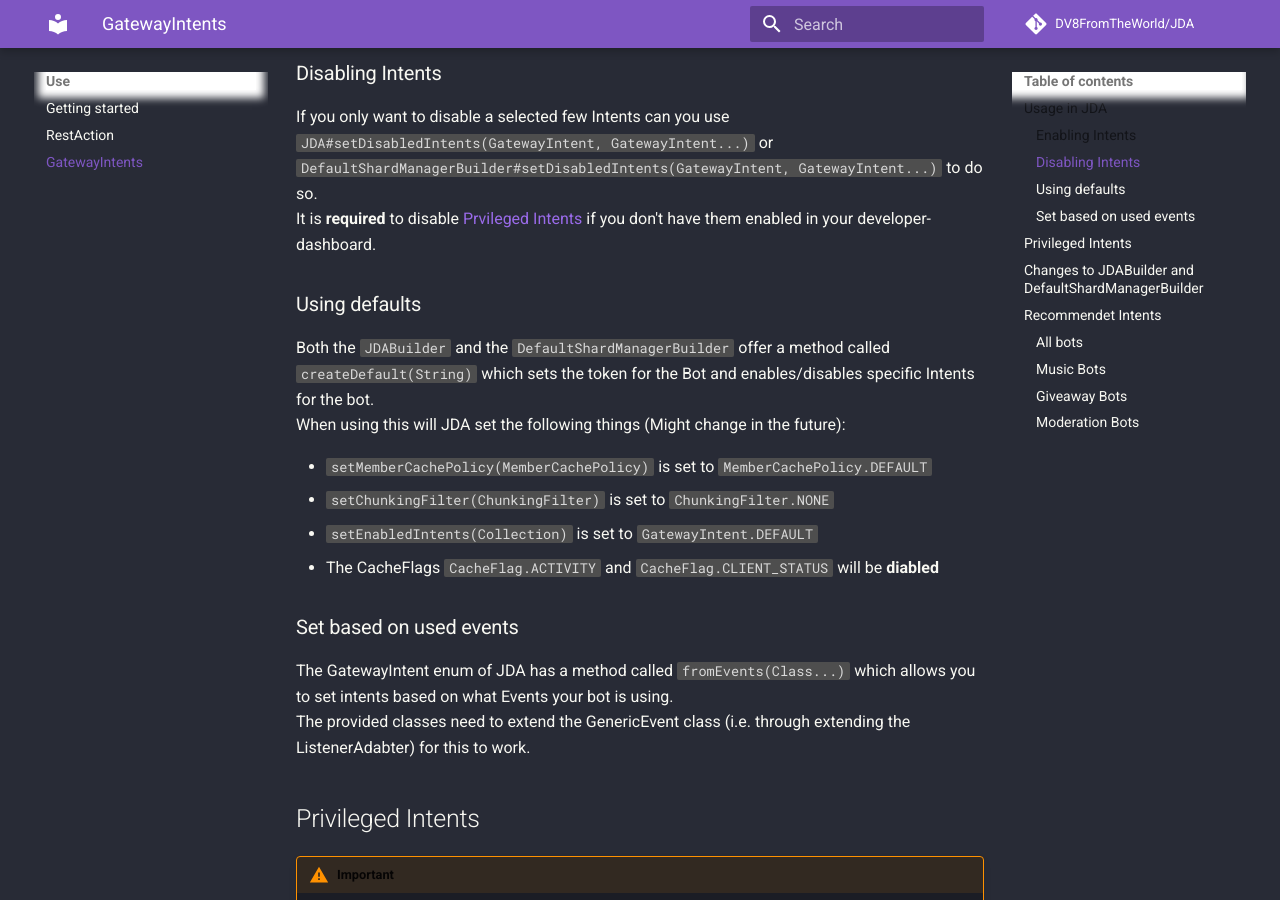
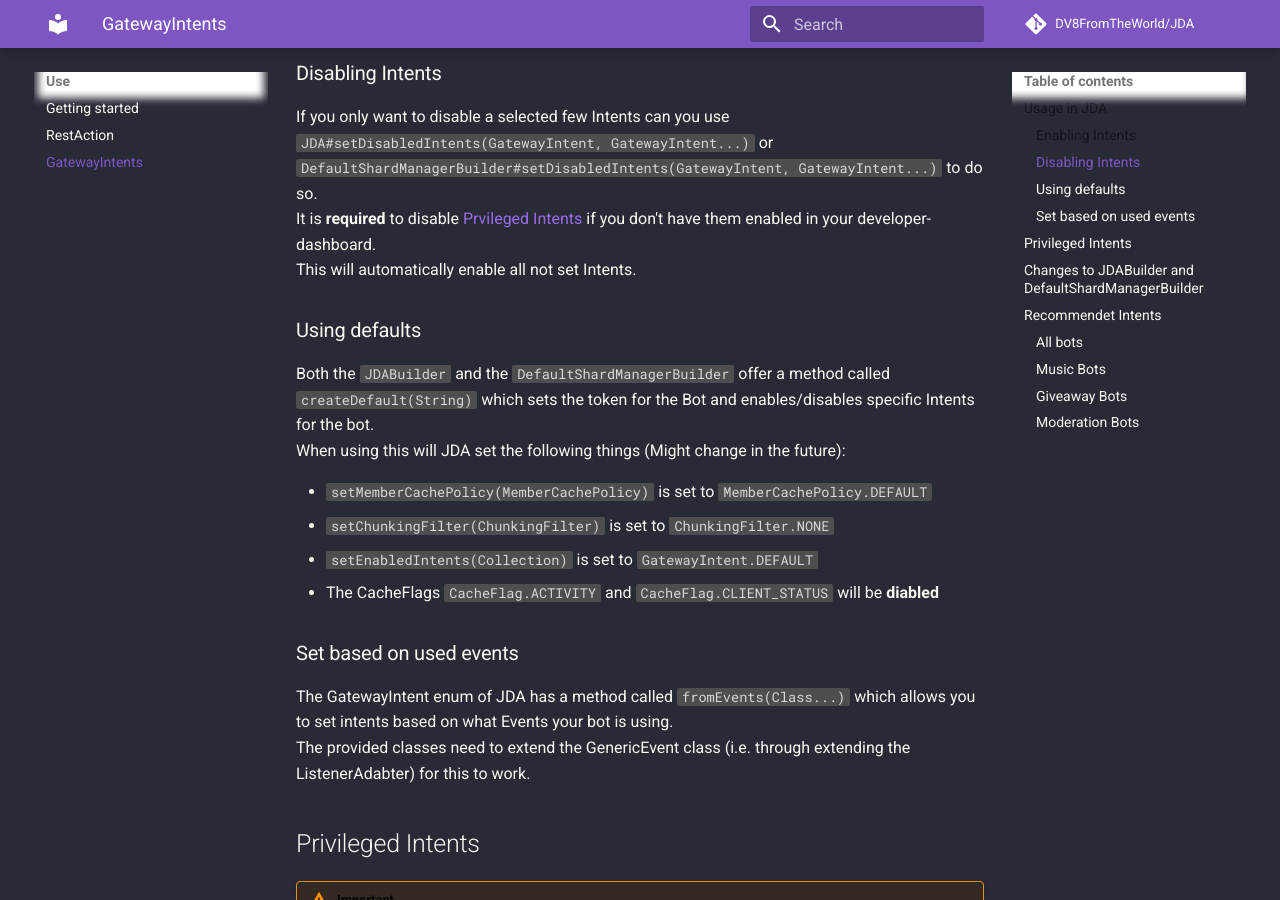
Before and after one commit to AlexLav98/JDA-Wiki, an MkDocs documentation site: the page built from docs/usage/gatewayintents.md, in a window 1280 px wide and 900 px high, scrolled down 745 px. Built offline with MkDocs 1.6.1 and Material for MkDocs 9.7.7, drawn with Linux system fonts in a browser that asks for light colours; comment, search, counter and statistics services are not loaded.

Commit message:
Update gatewayintents.md

```diff
--- a/docs/usage/gatewayintents.md
+++ b/docs/usage/gatewayintents.md
@@ -31,6 +31,7 @@ This will automatically disable all not set Intents.
 ### Disabling Intents
 If you only want to disable a selected few Intents can you use [`JDA#setDisabledIntents(GatewayIntent, GatewayIntent...)`][jdasetdisabled] or [`DefaultShardManagerBuilder#setDisabledIntents(GatewayIntent, GatewayIntent...)`][shardsetdisabled] to do so.
 It is **required** to disable [Prvileged Intents](#privileged-intents) if you don't have them enabled in your developer-dashboard.
+This will automatically enable all not set Intents.
 
 ### Using defaults
 Both the `JDABuilder` and the `DefaultShardManagerBuilder` offer a method called `createDefault(String)` which sets the token for the Bot and enables/disables specific Intents for the bot.
```
